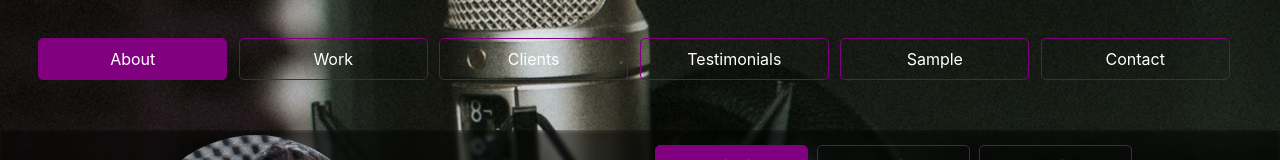
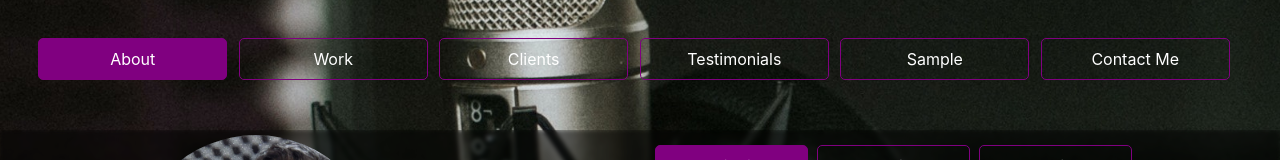
Before and after one commit to runachand/portfolio, a React (Create React App) app: page / in a window 1280 px wide. Shown: the top 160 px of the page. Built offline with nearby package versions, Linux system fonts and the light colour scheme.

Commit message:
contact me

```diff
--- a/src/App.js
+++ b/src/App.js
@@ -93,7 +93,7 @@ const App = () => {
             className='headerItem'
             style={{ backgroundColor: currentTab === 'Contact' ? 'purple' : '', color:  'white' }}
             onClick={() => setCurrentTab('Contact')}>
-          Contact</div>
+          Contact Me</div>
         </div>
       </div>
       <div className='body'>
```
